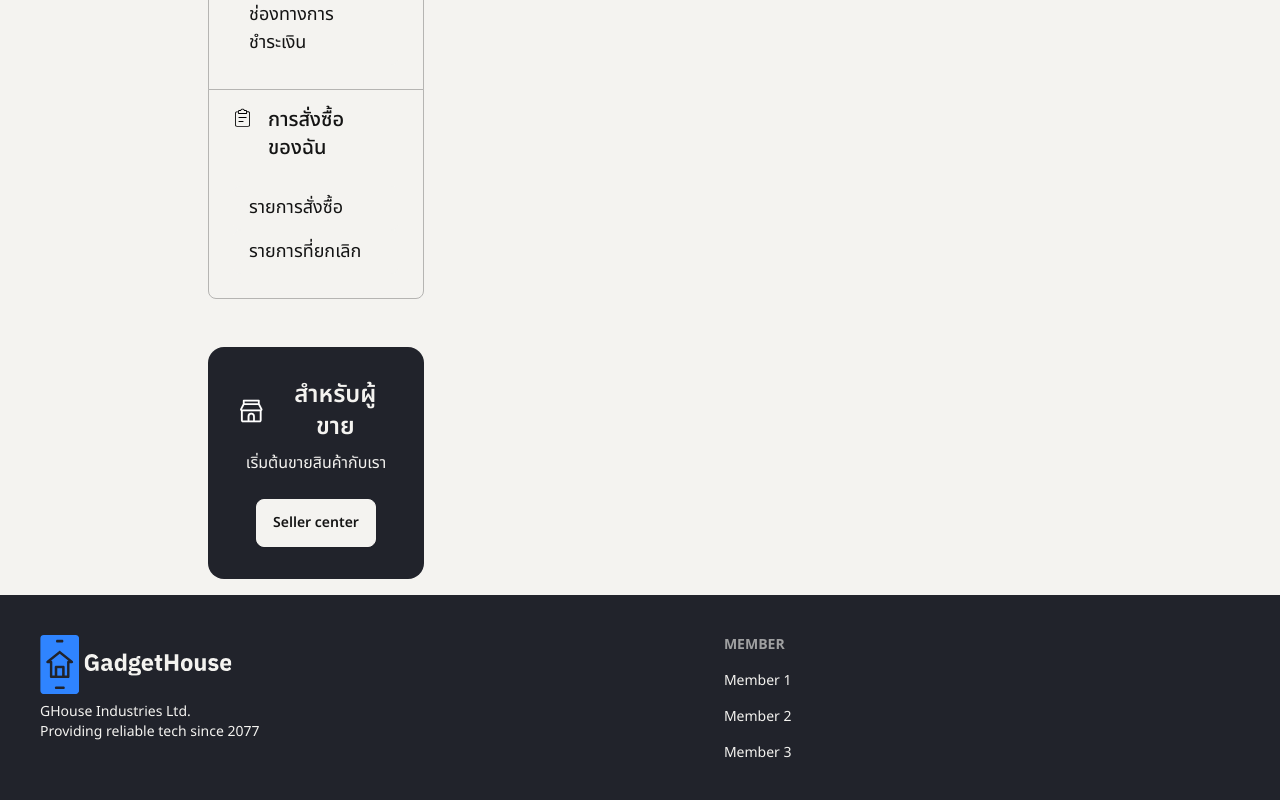
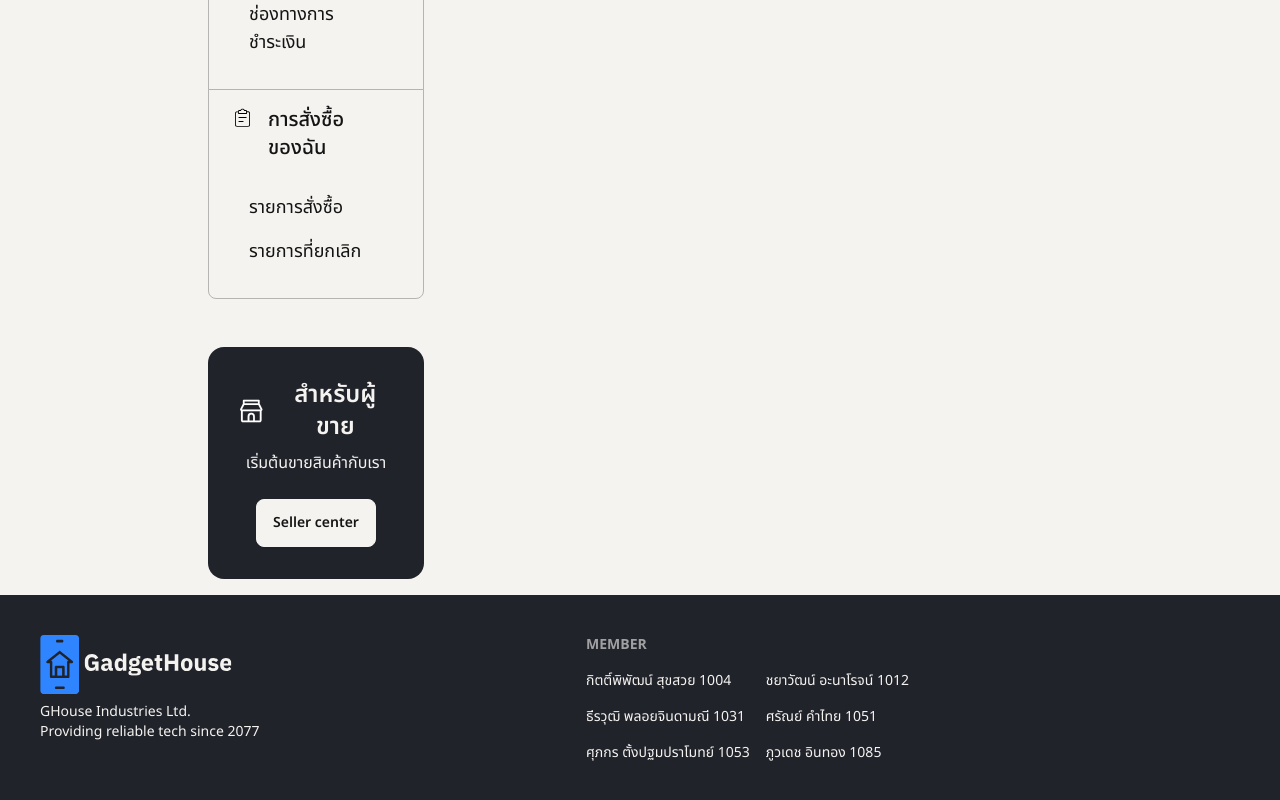
Before and after one commit to tawayahc/onlineshop, a React (Vite) app in the folder client/: page /user/orders in a window 1280 px wide. Shown: the part 260-1060 px from the top of the page. Built offline with nearby package versions, Linux system fonts and the light colour scheme; no server answers; what @shrutibalasa/tailwind-grid-auto-fit would draw is missing.

Commit message:
remove unnecessary

```diff
--- a/client/src/components/Layout/Footer.jsx
+++ b/client/src/components/Layout/Footer.jsx
@@ -14,10 +14,13 @@ export default function Footer() {
         </aside>
         <nav>
           <h6 className="footer-title">Member</h6>
-          <div className="grid grid-flow-row gap-4">
-            <p>Member 1</p>
-            <p>Member 2</p>
-            <p>Member 3</p>
+          <div className="grid grid-cols-2 grid-flow-row  gap-4">
+            <p>กิตติ์พิพัฒน์ สุขสวย 1004</p>
+            <p>ชยาวัฒน์ อะนาโรจน์ 1012</p>
+            <p>ธีรวุฒิ พลอยจินดามณี 1031</p>
+            <p>ศรัณย์ คำไทย 1051</p>
+            <p>ศุภกร ตั้งปฐมปราโมทย์ 1053</p>
+            <p>ภูวเดช อินทอง 1085</p>
           </div>
         </nav>
       </footer>
--- a/client/src/recoil/orderControlPanel.js
+++ b/client/src/recoil/orderControlPanel.js
@@ -1,50 +1,42 @@
 import { atom, selector } from 'recoil';
 
-// Atom for managing the list of orders
 export const ordersState = atom({
-  key: 'ordersState', // Unique key for this atom
-  default: [], // Initial state
+  key: 'ordersState',
+  default: [],
 });
 
-// Atom for managing the selected orders
 export const selectedOrdersState = atom({
-  key: 'selectedOrdersState', // Unique key for this atom
-  default: [], // Initial state
+  key: 'selectedOrdersState',
+  default: [],
 });
 
-// Atom for managing the search term
 export const searchTermState = atom({
-  key: 'searchTermState', // Unique key for this atom
-  default: '', // Initial state
+  key: 'searchTermState',
+  default: '',
 });
 
-// Atom for managing the selected status filter
 export const selectedStatusState = atom({
-  key: 'selectedStatusState', // Unique key for this atom
-  default: 'All', // Initial state
+  key: 'selectedStatusState',
+  default: 'All',
 });
 
-// Atom for managing the sort by option
 export const orderSortByState = atom({
-  key: 'orderSortByState', // Unique key for this atom
-  default: 'default', // Initial state
+  key: 'orderSortByState',
+  default: 'default',
 });
 
-// Atom for managing the current page
 export const orderCurrentPageState = atom({
-  key: 'orderCurrentPageState', // Unique key for this atom
-  default: 1, // Initial state
+  key: 'orderCurrentPageState',
+  default: 1,
 });
 
-// Atom for managing the number of orders per page
 export const ordersPerPageState = atom({
-  key: 'ordersPerPageState', // Unique key for this atom
-  default: 20, // Initial state
+  key: 'ordersPerPageState',
+  default: 20,
 });
 
-// Selector for filtering orders based on search term, status, and sorting
 export const filteredOrdersState = selector({
-  key: 'filteredOrdersState', // Unique key for this selector
+  key: 'filteredOrdersState',
   get: ({ get }) => {
     const orders = get(ordersState);
     const searchTerm = get(searchTermState);
@@ -85,9 +77,8 @@ export const filteredOrdersState = selector({
   },
 });
 
-// Selector for paginated orders
 export const currentOrdersState = selector({
-  key: 'currentOrdersState', // Unique key for this selector
+  key: 'currentOrdersState',
   get: ({ get }) => {
     const filteredOrders = get(filteredOrdersState);
     const currentPage = get(orderCurrentPageState);
```
